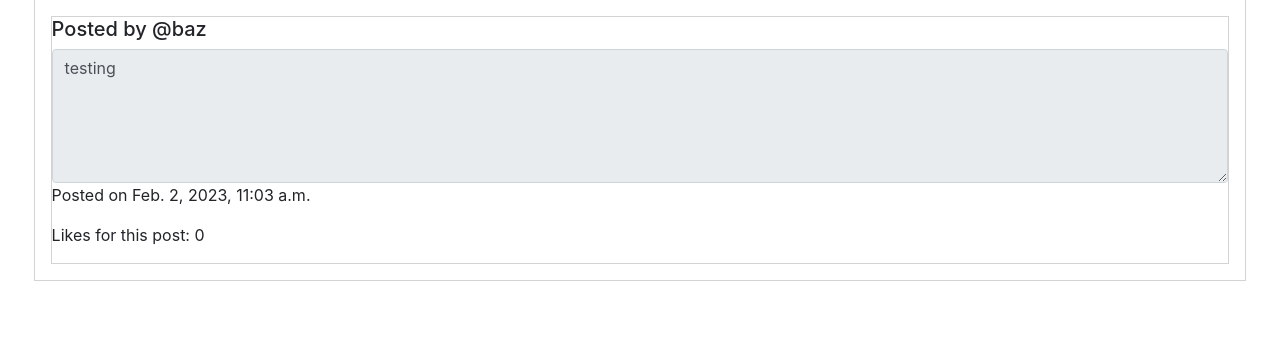
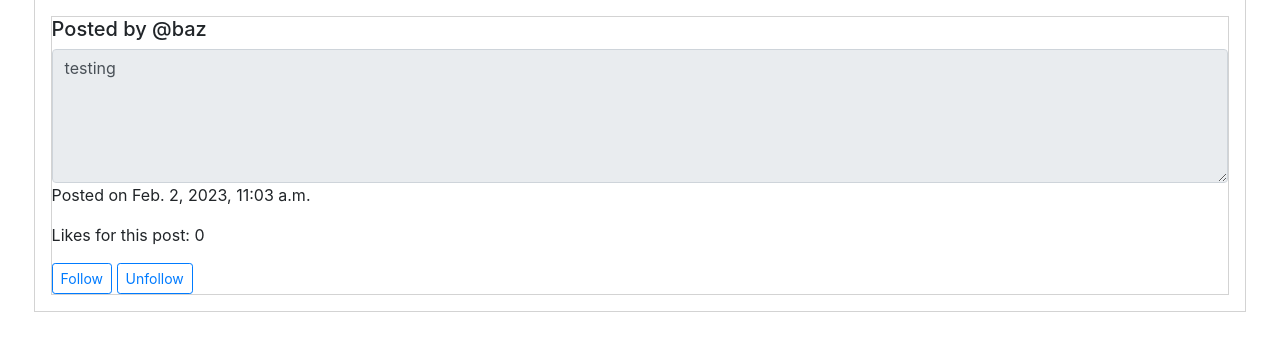
Before and after one commit to techcommdude/network, a Django app: a page that uses network/templates/network/profile.html in a window 1280 px wide. Shown: the part 180-537 px from the top of the page. Run offline with Django 3.2, Linux system fonts and the light colour scheme; a user stored in the database is signed in; data comes from the database, SQL or seed files in the repository; both versions use the stored data as it was after the commit; some libraries are stand-ins or nearby versions.

Commit message:
asdfasdf

```diff
--- a/network/templates/network/profile.html
+++ b/network/templates/network/profile.html
@@ -10,12 +10,20 @@
         <li>Total number of followers: {{countFollowers}}</li>
         <li>Total number following: {{countFollowing}}</li>
     </ul>
+<div>
+
+
+
+</div>
+
+
+
 
     <div id="posty">
 
         {% for post in postings %}
 
-        <div id="ProfilePostings">
+
 
             <div class="post">
                 <!-- FIXME: Redirect the userr to the login if they are not authenticated and click on link. -->
@@ -24,8 +32,12 @@
                     readonly="true">{{post.content}}</textarea>
                 <p class="timestamp">Posted on {{post.createdDate}}</p>
                 <p class="numberLikes">Likes for this post: {{post.numberLikes}}</p>
+                <a class="btn btn-sm btn-outline-primary" href="{% url 'user_Follow' post.creator.username %}">Follow</a>
+                <a class="btn btn-sm btn-outline-primary" href="{% url 'user_UnFollow' post.creator.username %}">Unfollow</a>
             </div>
-        </div>
+
+
+
 
         {% empty %}
         <h5>This user does not have any posts.</h5>
--- a/network/urls.py
+++ b/network/urls.py
@@ -8,6 +8,8 @@ urlpatterns = [
     path("login", views.login_view, name="login"),
     path("logout", views.logout_view, name="logout"),
     path("register", views.register, name="register"),
+    path("user_Follow/<str:username>", views.user_Follow, name="user_Follow"),
+    path("user_UnFollow/<str:username>", views.user_UnFollow, name="user_UnFollow"),
     path("profile/<str:username>", views.getProfile, name="getProfile"),
     path("following", views.getFollowing, name="getFollowing"),
     path("allPosts", views.djangoAllPosts, name="djangoAllPosts"),
--- a/network/views.py
+++ b/network/views.py
@@ -277,6 +277,15 @@ def getProfile(request, username):
     # return JsonResponse(serialized_data, safe=False, status=200)
 
 
+def user_Follow(request, username):
+    print("in Follow")
+    return HttpResponse("In foloow")
+
+def user_UnFollow(request, username):
+    print("Un Follow")
+    return HttpResponse("In Unfoloow")
+
+
 @csrf_exempt
 @login_required
 def getFollowing(request):
@@ -293,6 +302,7 @@ def getFollowing(request):
 
     try:
         currentOBJ = Follow.objects.get(id=user_id)
+        displayNothing = False
     except Follow.DoesNotExist:
         print("This user follows no one!")
         displayNothing = True
@@ -333,11 +343,6 @@ def getFollowing(request):
 
         return render(request, "network/following.html", {"displayNothing": displayNothing})
 
-
-
-def appendQueryset(postings):
-
-    s1 = Posts.objects.filter(creator=0)
 
 
 @csrf_exempt
```
Also changed, not shown: db.sqlite3.
